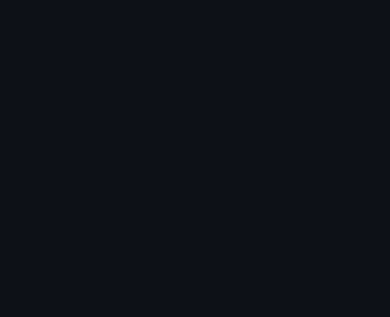
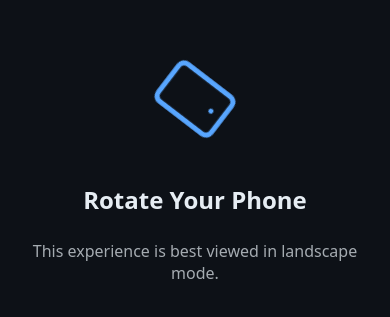
Before and after one commit to mingxn/illumotion, a React (Vite) app: page /sorting in a window 390 px wide. Before the commit this address had no page. Shown: the part 261-578 px from the top of the page. Built offline with nearby package versions, Linux system fonts and the light colour scheme.

Commit message:
feat: support mobile with landscape display

```diff
--- a/src/App.jsx
+++ b/src/App.jsx
@@ -2,6 +2,7 @@ import { BrowserRouter, Routes, Route } from "react-router-dom";
 import Layout from "./components/Layout";
 import Home from "./pages/Home";
 import CardTrick from "./pages/card-trick/Page";
+import RotateDeviceOverlay from "./components/RotateDeviceOverlay";
 
 const pages = [
   { path: "/card-trick", title: "Card Trick", component: CardTrick },
@@ -12,6 +13,7 @@ const pages = [
 export default function App() {
   return (
     <BrowserRouter basename={import.meta.env.BASE_URL}>
+      <RotateDeviceOverlay />
       <Routes>
         <Route element={<Layout />}>
           <Route index element={<Home pages={pages} />} />
--- /dev/null
+++ b/src/components/RotateDeviceOverlay.jsx
@@ -0,0 +1,18 @@
+import React from 'react';
+
+export default function RotateDeviceOverlay() {
+  return (
+    <div className="rotate-device-overlay">
+      <div className="rotate-device-content">
+        <div className="phone-icon-container">
+          <svg className="phone-icon" width="80" height="80" viewBox="0 0 24 24" fill="none" stroke="currentColor" strokeWidth="1.5" strokeLinecap="round" strokeLinejoin="round">
+            <rect x="5" y="2" width="14" height="20" rx="2" ry="2" />
+            <line x1="12" y1="18" x2="12.01" y2="18" />
+          </svg>
+        </div>
+        <h2>Rotate Your Phone</h2>
+        <p>This experience is best viewed in landscape mode.</p>
+      </div>
+    </div>
+  );
+}
--- a/src/pages/card-trick/Page.jsx
+++ b/src/pages/card-trick/Page.jsx
@@ -36,7 +36,19 @@ export default function CardTrickPage() {
   const [highlightRank, setHighlightRank] = useState(null);
   const [cutCount, setCutCount] = useState(0);
   const [dealProgress, setDealProgress] = useState(0);
+  const [scale, setScale] = useState(1);
   const timerRef = useRef(null);
+
+  useEffect(() => {
+    const handleResize = () => {
+      const w = window.innerWidth;
+      // 1600 is enough to fit the 1558px deck plus some padding
+      setScale(w < 1600 ? w / 1600 : 1);
+    };
+    handleResize();
+    window.addEventListener("resize", handleResize);
+    return () => window.removeEventListener("resize", handleResize);
+  }, []);
 
   const clearTimer = () => clearTimeout(timerRef.current);
 
@@ -199,9 +211,10 @@ export default function CardTrickPage() {
 
   return (
     <div className="page-container" style={{ maxWidth: 960, justifyContent: (phase === "deal" || phase === "result") ? "flex-start" : undefined, paddingTop: (phase === "deal" || phase === "result") ? "4rem" : undefined }}>
-      <AnimatePresence mode="wait">
-        <Annotation key={phase} text={annotations[phase]} />
-      </AnimatePresence>
+      <div style={{ transform: `scale(${scale})`, transformOrigin: 'top center', width: '100%', display: 'flex', flexDirection: 'column', alignItems: 'center' }}>
+        <AnimatePresence mode="wait">
+          <Annotation key={phase} text={annotations[phase]} />
+        </AnimatePresence>
 
       {/* Piles – 2 rows: 6 above, 7 below (rendered before deck so they appear above it) */}
       {piles && (
@@ -376,7 +389,7 @@ export default function CardTrickPage() {
         </div>
       )}
 
-
+      </div>
     </div>
   );
 }
--- a/src/styles/index.css
+++ b/src/styles/index.css
@@ -19,6 +19,7 @@ body {
   background: var(--bg);
   color: var(--fg);
   min-height: 100dvh;
+  overflow-x: hidden;
 }
 
 a {
@@ -243,3 +244,61 @@ main {
 .pile-cell:first-child {
   margin-top: 0;
 }
+
+/* Rotate Device Overlay */
+.rotate-device-overlay {
+  display: none;
+  position: fixed;
+  inset: 0;
+  background: var(--bg);
+  z-index: 9999;
+  align-items: center;
+  justify-content: center;
+  text-align: center;
+  padding: 2rem;
+}
+
+@media (max-width: 900px) and (orientation: portrait) {
+  .rotate-device-overlay {
+    display: flex;
+  }
+}
+
+.rotate-device-content {
+  display: flex;
+  flex-direction: column;
+  align-items: center;
+  gap: 1.5rem;
+}
+
+.phone-icon-container {
+  display: flex;
+  align-items: center;
+  justify-content: center;
+  width: 120px;
+  height: 120px;
+}
+
+.phone-icon {
+  animation: rotatePhone 2.5s infinite ease-in-out;
+  transform-origin: center;
+  color: var(--accent);
+}
+
+@keyframes rotatePhone {
+  0% { transform: rotate(0deg); }
+  35% { transform: rotate(-90deg); }
+  65% { transform: rotate(-90deg); }
+  100% { transform: rotate(0deg); }
+}
+
+.rotate-device-content h2 {
+  font-size: 1.5rem;
+  font-weight: 700;
+  margin: 0;
+}
+
+.rotate-device-content p {
+  opacity: 0.7;
+  margin: 0;
+}
--- a/vite.config.js
+++ b/vite.config.js
@@ -3,5 +3,8 @@ import react from "@vitejs/plugin-react";
 
 export default defineConfig(({ mode }) => ({
   plugins: [react()],
+  server: {
+    host: true
+  },
   base: mode === "production" ? "/illumotion/" : "/",
 }));
```
